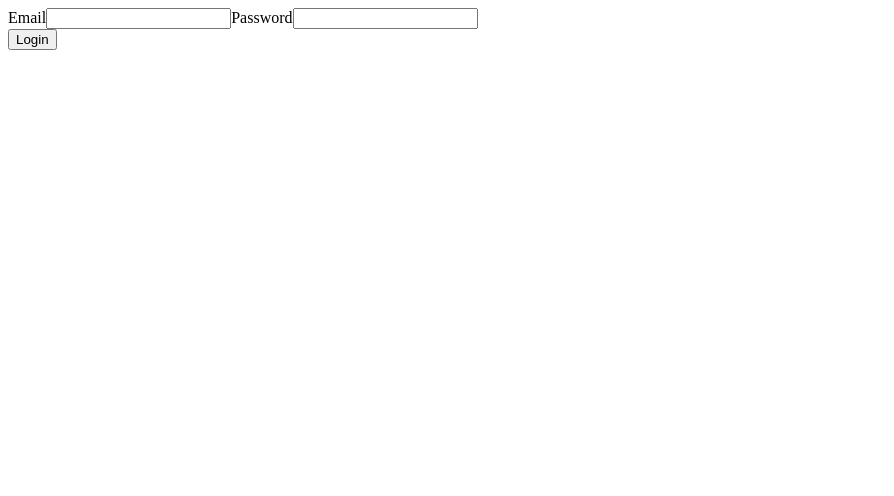
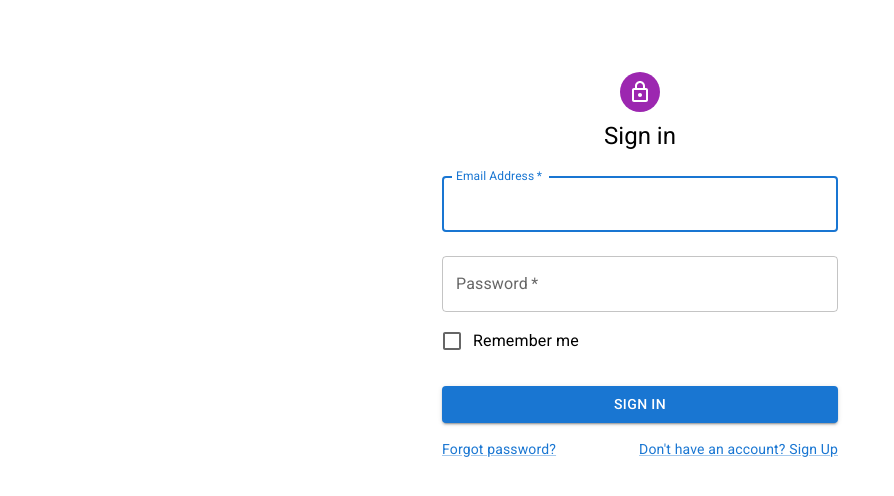
Before and after one commit to hurima90-kim/What-to-Eat, a React (Create React App) app in the folder client/: page /login in a window 1280 px wide. Shown: the top 496 px of the page, without its empty margins (0-894 px from the left). Built offline with nearby package versions, Linux system fonts and the light colour scheme; no server answers.

Commit message:
feat: apply mui system in login page

```diff
--- a/client/src/pages/LoginPage.js
+++ b/client/src/pages/LoginPage.js
@@ -2,6 +2,19 @@
 import { useDispatch } from 'react-redux';
 import { loginUser } from '../_actions/user_action';
 import { useNavigate } from 'react-router-dom';
+import LockOutlinedIcon from '@mui/icons-material/LockOutlined';
+import {
+  TextField,
+  Button,
+  Checkbox,
+  FormControlLabel,
+  Grid,
+  Link,
+  Typography,
+  Avatar,
+  Box,
+  Container,
+} from '@mui/material';
 
 function LoginPage() {
   const dispatch = useDispatch();
@@ -35,16 +48,75 @@
   };
 
   return (
-    <React.Fragment>
-      <form onSubmit={onSubmitHandler}>
-        <label>Email</label>
-        <input type="email" value={Email} onChange={onEmailHandler} />
-        <label>Password</label>
-        <input type="password" value={Password} onChange={onPasswordHandler} />
-        <br />
-        <button type="submit">Login</button>
-      </form>
-    </React.Fragment>
+    <Container component="main" maxWidth="xs">
+      <Box
+        sx={{
+          marginTop: 8,
+          display: 'flex',
+          flexDirection: 'column',
+          alignItems: 'center',
+        }}
+      >
+        <Avatar sx={{ m: 1, bgcolor: 'secondary.main' }}>
+          <LockOutlinedIcon />
+        </Avatar>
+        <Typography component="h1" variant="h5">
+          Sign in
+        </Typography>
+        <Box
+          component="form"
+          onSubmit={onSubmitHandler}
+          noValidate
+          sx={{ mt: 1 }}
+        >
+          <TextField
+            label="Email Address"
+            name="Email"
+            required
+            fullWidth
+            autoComplete="email"
+            autoFocus
+            margin="normal"
+            onChange={onEmailHandler}
+          />
+          <TextField
+            label="Password"
+            name="Password"
+            type="password"
+            required
+            fullWidth
+            autoComplete="cureent-password"
+            margin="normal"
+            onChange={onPasswordHandler}
+          />
+          <FormControlLabel
+            control={<Checkbox value="remember" color="primary" />}
+            label="Remember me"
+          />
+          <Button
+            type="submit"
+            fullWidth
+            variant="contained"
+            // mt: margin-top , mb: margin-bottom
+            sx={{ mt: 3, mb: 2 }}
+          >
+            Sign In
+          </Button>
+          <Grid container>
+            <Grid item xs>
+              <Link href="/" variant="body2">
+                Forgot password?
+              </Link>
+            </Grid>
+            <Grid item>
+              <Link href="/register" variant="body2">
+                {"Don't have an account? Sign Up"}
+              </Link>
+            </Grid>
+          </Grid>
+        </Box>
+      </Box>
+    </Container>
   );
 }
 
```
